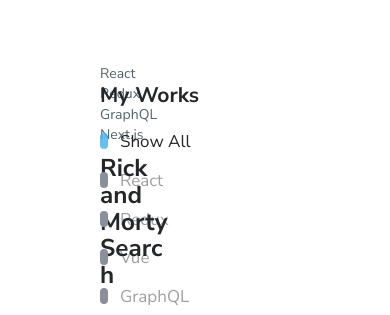
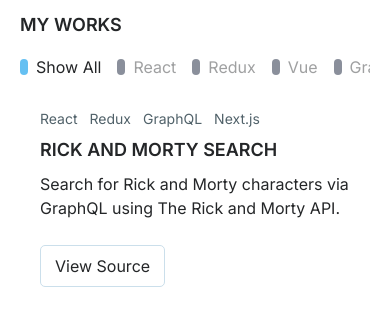
Before and after one commit to jinnrw/jinnwang-website, a Gatsby site: page /work in a window 390 px wide. Shown: the part 96-411 px from the top of the page. Built offline with nearby package versions, Linux system fonts and the light colour scheme; Gatsby itself is replaced by a stand-in of ours.

```diff
--- a/src/components/Layout.js
+++ b/src/components/Layout.js
@@ -3,6 +3,7 @@
 import styled, { createGlobalStyle } from "styled-components";
 import { Helmet } from "react-helmet";
 import { colors } from "../constants/globalStyle";
+import { deviceSize } from "../constants/deviceSize";
 
 const LayoutContainer = styled.div`
   display: flex;
@@ -19,12 +20,35 @@
   h3,
   h4,
   p {
-    font-family: 'Nunito Sans',sans-serif;
+    font-family: 'Inter',sans-serif;
     color: ${colors.text};
   }
 
   body {
     font-size: 17px;
+
+    @media (max-width: ${deviceSize.tablet}) {
+      font-size: 16px;
+    }
+  }
+
+  h2 {
+    font-size: 26px;
+    font-weight: 600;
+    margin-bottom: 28px;
+    text-transform: Uppercase;
+
+    @media (max-width: ${deviceSize.tabletL}) {
+      font-size: 20px;
+      line-height: 24px;
+      margin-bottom: 22px;
+    }
+
+    @media (max-width: ${deviceSize.tablet}) {
+      font-size: 18px;
+      line-height: 22px;
+      margin-bottom: 12px;
+    }
   }
 
   code {
--- a/src/pages/work.js
+++ b/src/pages/work.js
@@ -3,30 +3,57 @@
 import styled from "styled-components";
 import { PROJECTS, PROJECT_FILTERS } from "../constants";
 import { colors } from "../constants/globalStyle";
+import { deviceSize } from "../constants/deviceSize";
 import { imagePath } from "../utils/imagePath";
 
 const Content = styled.div`
   width: 100%;
-  max-width: 1440px;
+  max-width: 1150px;
   margin: 80px auto 0;
-  padding: 0 80px;
   display: flex;
   flex: 1;
+
+  @media (max-width: ${deviceSize.tabletL}) {
+    max-width: 920px;
+  }
+
+  @media (max-width: ${deviceSize.tablet}) {
+    flex-direction: column;
+    margin-top: 0;
+  }
 `;
 
 // Filters
 const FilterContainer = styled.div`
-  position: fixed;
-  top: 180px;
-  height: 300px;
-  width: 200px;
-  margin-right: 80px;
+  position: sticky;
+  top: 160px;
+  height: 400px;
+  z-index: 1;
+  padding-right: 50px;
+
+  @media (max-width: ${deviceSize.tablet}) {
+    height: auto;
+    background-color: #fff;
+    padding: 30px 0 10px;
+    top: 80px;
+
+    > :first-child {
+      margin-bottom: 0;
+    }
+  }
 `;
 
 const Filters = styled.div`
   display: flex;
   flex-direction: column;
   align-items: flex-start;
+
+  @media (max-width: ${deviceSize.tablet}) {
+    flex-direction: row;
+    overflow-y: auto;
+    gap: 16px;
+    padding: 20px 0;
+  }
 `;
 
 const Filter = styled.div`
@@ -37,6 +64,7 @@
   display: inline-block;
   color: ${colors.lightText};
   transition: color 0.2s ease;
+  white-space: nowrap;
 
   &:hover {
     color: ${colors.text};
@@ -62,18 +90,38 @@
     background-color: #8a8f9b;
     transition: background-color 0.2s ease;
   }
+
+  @media (max-width: ${deviceSize.tablet}) {
+    margin-bottom: 0;
+    padding-left: 16px;
+  }
 `;
 
 // Projects
 const ProjectContainer = styled.div`
-  width: 67%;
+  width: 75%;
   margin: 0 auto;
-  margin-right: 100px;
+
+  @media (max-width: ${deviceSize.tablet}) {
+    width: 100%;
+    padding: 0 20px;
+  }
 `;
 
 const Project = styled.div`
   display: flex;
-  margin-bottom: 200px;
+  margin-bottom: 150px;
+
+  @media (max-width: ${deviceSize.tabletL}) {
+    margin-bottom: 80px;
+  }
+
+  @media (max-width: ${deviceSize.tablet}) {
+    flex-direction: column;
+    border-bottom: 1px solid ${colors.border};
+    margin-bottom: 50px;
+    padding-bottom: 50px;
+  }
 `;
 
 const ProjectInfo = styled.div`
@@ -83,6 +131,12 @@
   .description {
     margin-bottom: 28px;
     white-space: pre-line;
+  }
+
+  @media (max-width: ${deviceSize.tablet}) {
+    width: 100%;
+    margin-bottom: 50px;
+    margin-right: 0;
   }
 `;
 
@@ -130,6 +184,7 @@
 
 const ProjectImage = styled.div`
   max-width: 450px;
+  margin: 0 auto;
 
   img {
     width: 100%;
@@ -140,6 +195,9 @@
 
 const MoreProjects = styled.div`
   margin-bottom: 200px;
+  @media (max-width: ${deviceSize.tabletL}) {
+    margin-bottom: 80px;
+  }
 `;
 
 // render
@@ -215,7 +273,8 @@
     <Layout>
       <Content>
         <FilterContainer>
-          <h3>My Works</h3>
+          <h2>My Works</h2>
+          <Filters>
             <Filter
               onClick={() => {
                 setFilterBy(null);
@@ -224,7 +283,6 @@
             >
               Show All
             </Filter>
-          <Filters>
             {PROJECT_FILTERS.map((filter) =>
               renderFilter(filter, filterBy, setFilterBy)
             )}
--- a/src/utils/typography.js
+++ b/src/utils/typography.js
@@ -1,10 +1,6 @@
 import Typography from "typography";
 const typography = new Typography({
   googleFonts: [
-    {
-      name: "Jost",
-      styles: ["300", "400", "500", "600"],
-    },
     {
       name: "Inter",
       styles: ["300", "400", "500", "600"],
```
Also changed, not shown: src/pages/about.js (+4 -11 lines). Lines whose indentation alone changed are shown as unchanged.
